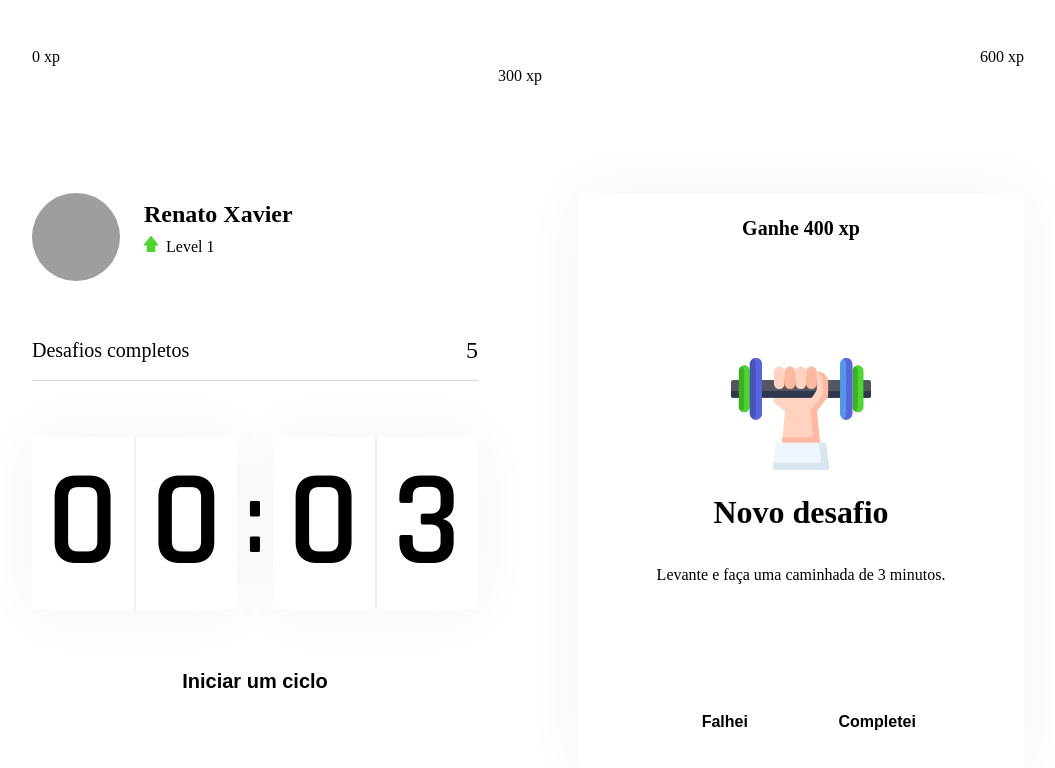
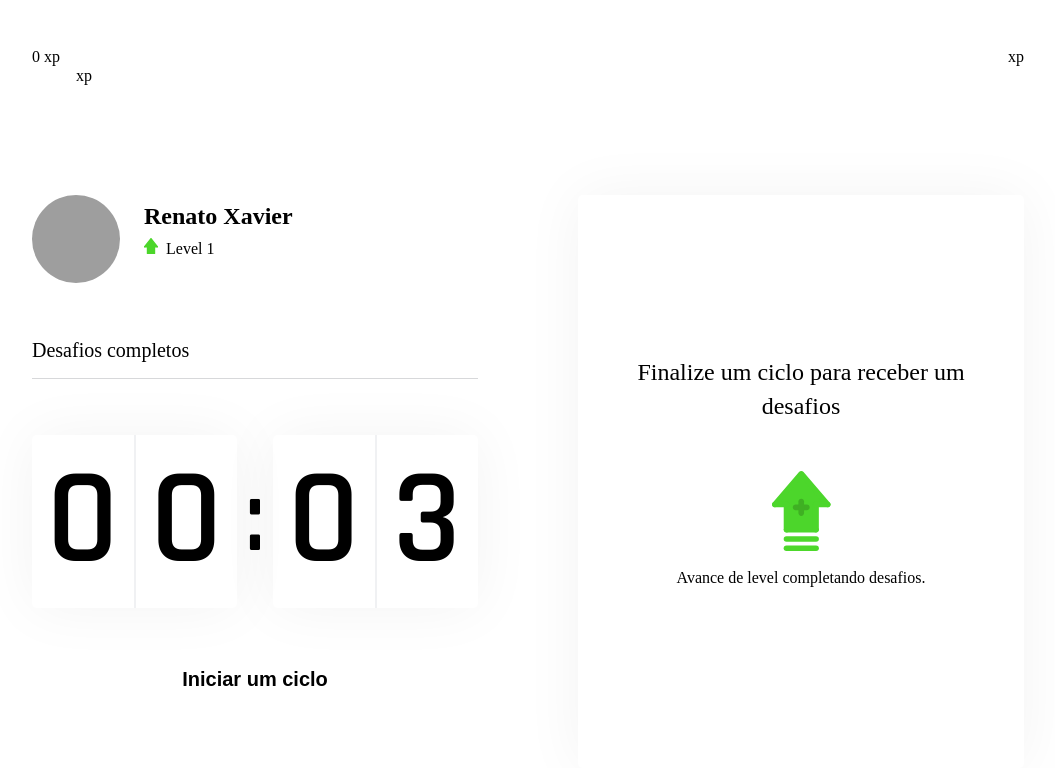
Before and after one commit to rnatu/moveit-next, a Next.js app: page / in a window 1280 px wide. Shown: the top 768 px of the page, without its empty margins (112-1167 px from the left). Built offline with nearby package versions, Linux system fonts and the light colour scheme; grey boxes are pictures that could not be loaded.

Commit message:
Finalização da aula

```diff
--- /dev/null
+++ b/challenges.json
@@ -0,0 +1,62 @@
+[
+  {
+    "type": "body",
+    "description": "Estique um de seus braços com a palma da mão virada para frente e puxe os dedos para cima por 10 segundos por mão.",
+    "amount": 80
+  },
+  {
+    "type": "body",
+    "description": "Estique seu braço contra o peito e puxe-o utilizando o outro braço por 10 segundos por braço.",
+    "amount": 60
+  },
+  {
+    "type": "body",
+    "description": "Puxe seu pescoço com a ajuda da mão para a direita e para a esquerda, permanecendo na posição por alguns segundos.",
+    "amount": 70
+  },
+  {
+    "type": "body",
+    "description": "Com as duas mãos na parte de trás da cabeça, leve-a para baixo, alongando a parte de trás da região.",
+    "amount": 60
+  },
+  {
+    "type": "body",
+    "description": "Cruze as pernas e desça com as mãos esticadas em direção ao chão. Repita o movimento com a outra perna na frente.",
+    "amount": 100
+  },
+  {
+    "type": "body",
+    "description": "Sentado, abra as pernas e tente encostar as palmas das mãos no chão, repita 3 vezes por 5 segundos.",
+    "amount": 80
+  },
+  {
+    "type": "body",
+    "description": "Puxe o joelho de encontro ao peito e segure, troque de perna após 10 segundos.",
+    "amount": 50
+  },
+  {
+    "type": "body",
+    "description": "Sentado, cruze uma perna e incline seu tronco à frente, troque de perna após 10 segundos.",
+    "amount": 80
+  },
+  {
+    "type": "eye",
+    "description": "Sentado, feche os olhos e cubra-os com as palmas da mão durante 2 minutos, depois abra normalmente.",
+    "amount": 90
+  },
+  {
+    "type": "eye",
+    "description": "Em algum ambiente aberto, olhe o mais longe que puder em quatro direções por 3s, mexa apenas os olhos. Repita 3 vezes.",
+    "amount": 140
+  },
+  {
+    "type": "eye",
+    "description": "Usando os polegares, massage a área abaixo das sobrancelhas em movimentos circulares por 15 segundos.",
+    "amount": 70
+  },
+  {
+    "type": "body",
+    "description": "Em pé, gire a cintura o máximo que puder para a esquerda, segure por cinco segundos. Repita para a direita.",
+    "amount": 90
+  }
+]
--- a/src/components/ChallengeBox.tsx
+++ b/src/components/ChallengeBox.tsx
@@ -3,26 +3,27 @@
 import styles from "../styles/components/ChallengeBox.module.css";
 
 export function ChallengeBox() {
-  const hasActiveChallenge = true;
 
-  const contextData = useContext(ChallengesContext);
-
-  console.log(contextData);
+  const { activeChallenge, resetChallenge} = useContext(ChallengesContext);
 
   return (
     <div className={styles.challengeBoxContainer}>
-      {hasActiveChallenge ? (
+      {activeChallenge ? (
         <div className={styles.challengeActive}>
-          <header>Ganhe 400 xp</header>
+          <header>Ganhe {activeChallenge.amount}</header>
 
           <main>
-            <img src="icons/body.svg" />
+            <img src={`icons/${activeChallenge.type}.svg`} />
             <strong>Novo desafio</strong>
-            <p>Levante e faça uma caminhada de 3 minutos.</p>
+            <p>{activeChallenge.description}</p>
           </main>
 
           <footer>
-            <button type="button" className={styles.challengeFailedButton}>
+            <button
+            type="button"
+            className={styles.challengeFailedButton}
+            onClick={resetChallenge}
+            >
               Falhei
             </button>
 
--- a/src/components/CompletedChallenges.tsx
+++ b/src/components/CompletedChallenges.tsx
@@ -1,10 +1,14 @@
+import { useContext } from "react";
+import { ChallengesContext } from "../contexts/ChallengesContext";
 import styles from "../styles/components/CompletedChallenges.module.css";
 
 export function CompletedChallenges() {
+  const {challengesCompleted} = useContext(ChallengesContext);
+
   return (
     <div className={styles.completedChallengesContainer}>
       <span>Desafios completos</span>
-      <span>5</span>
+      <span>{challengesCompleted}</span>
     </div>
   );
 }
--- a/src/components/Countdown.tsx
+++ b/src/components/Countdown.tsx
@@ -1,9 +1,13 @@
-import { useState, useEffect } from "react";
+import { useState, useEffect, useContext } from "react";
+import { ChallengesContext } from "../contexts/ChallengesContext";
 import styles from "../styles/components/Countdown.module.css";
 
 let countdownTimeout: NodeJS.Timeout;
 
 export function Countdown() {
+
+  const { startNewChallenge } = useContext(ChallengesContext);
+
   const [time, setTime] = useState(0.05 * 60);
   const [isActive, setIsActive] = useState(false);
   const [hasFinished, setHasFinished] = useState(false);
@@ -32,6 +36,7 @@
     } else if (isActive && time === 0) {
       setHasFinished(true);
       setIsActive(false);
+      startNewChallenge();
     }
   }, [isActive, time]);
 
--- a/src/components/ExperienceBar.tsx
+++ b/src/components/ExperienceBar.tsx
@@ -1,17 +1,23 @@
+import { useContext } from "react";
+import { ChallengesContext } from "../contexts/ChallengesContext";
 import styles from "../styles/components/ExperienceBar.module.css";
 
 export function ExperienceBar() {
+  const {currentExperience, experienceToNextLevel} = useContext(ChallengesContext);
+
+  const percentToNextLevel = Math.round(currentExperience * 100) / experienceToNextLevel;
+
   return (
     <header className={styles.experienceBar}>
       <span>0 xp</span>
       <div>
-        <div style={{ width: "50%" }} />
+        <div style={{ width: `${percentToNextLevel}%` }} />
 
-        <span className={styles.currentExperience} style={{ left: "50%" }}>
-          300 xp
+        <span className={styles.currentExperience} style={{ left: `${percentToNextLevel}%` }}>
+          {currentExperience} xp
         </span>
       </div>
-      <span>600 xp</span>
+      <span>{experienceToNextLevel} xp</span>
     </header>
   );
 }
--- a/src/contexts/ChallengesContext.tsx
+++ b/src/contexts/ChallengesContext.tsx
@@ -1,22 +1,66 @@
 import { createContext, useState, ReactNode } from "react";
+import challenges from '../../challenges.json';
 
-export const ChallengesContext = createContext({});
+interface Challenge {
+  type: 'body' | 'eye';
+  description: string;
+  amount: number;
+}
+
+interface ChallengesContextData {
+  level: number;
+  currentExperience: number;
+  challengesCompleted: number;
+  levelUp: () => void;
+  startNewChallenge: () => void;
+  activeChallenge: Challenge;
+  resetChallenge: () => void;
+  experienceToNextLevel: number
+}
 
 interface ChallengesProviderProps {
   children: ReactNode;
 }
+
+export const ChallengesContext = createContext({} as ChallengesContextData);
 
 export function ChallengesProvider({ children }: ChallengesProviderProps) {
   const [level, setLevel] = useState(1);
   const [currentExperience, setCurrentExperience] = useState(0);
   const [challengesCompleted, setChallengesCompleted] = useState(0);
 
+  const [activeChallenge, setActiveChallenge] = useState(null);
+
+  const experienceToNextLevel = Math.pow((level + 1) * 4, 2)
+
   function levelUp() {
     setLevel(level + 1);
   }
 
+  function startNewChallenge() {
+    const randomChallengeIndex = Math.floor(Math.random() * challenges.length);
+    const challenge = challenges[randomChallengeIndex];
+
+    setActiveChallenge(challenge);
+  }
+
+  function resetChallenge() {
+    setActiveChallenge(null);
+  }
+
   return (
-    <ChallengesContext.Provider value={{ level, currentExperience, challengesCompleted, levelUp }}>
+    <ChallengesContext.Provider
+      value={{
+        level,
+        currentExperience,
+        challengesCompleted,
+        levelUp,
+        startNewChallenge,
+        activeChallenge,
+        resetChallenge,
+        experienceToNextLevel,
+      }}
+    >
       {children}
     </ChallengesContext.Provider>
   );
```
